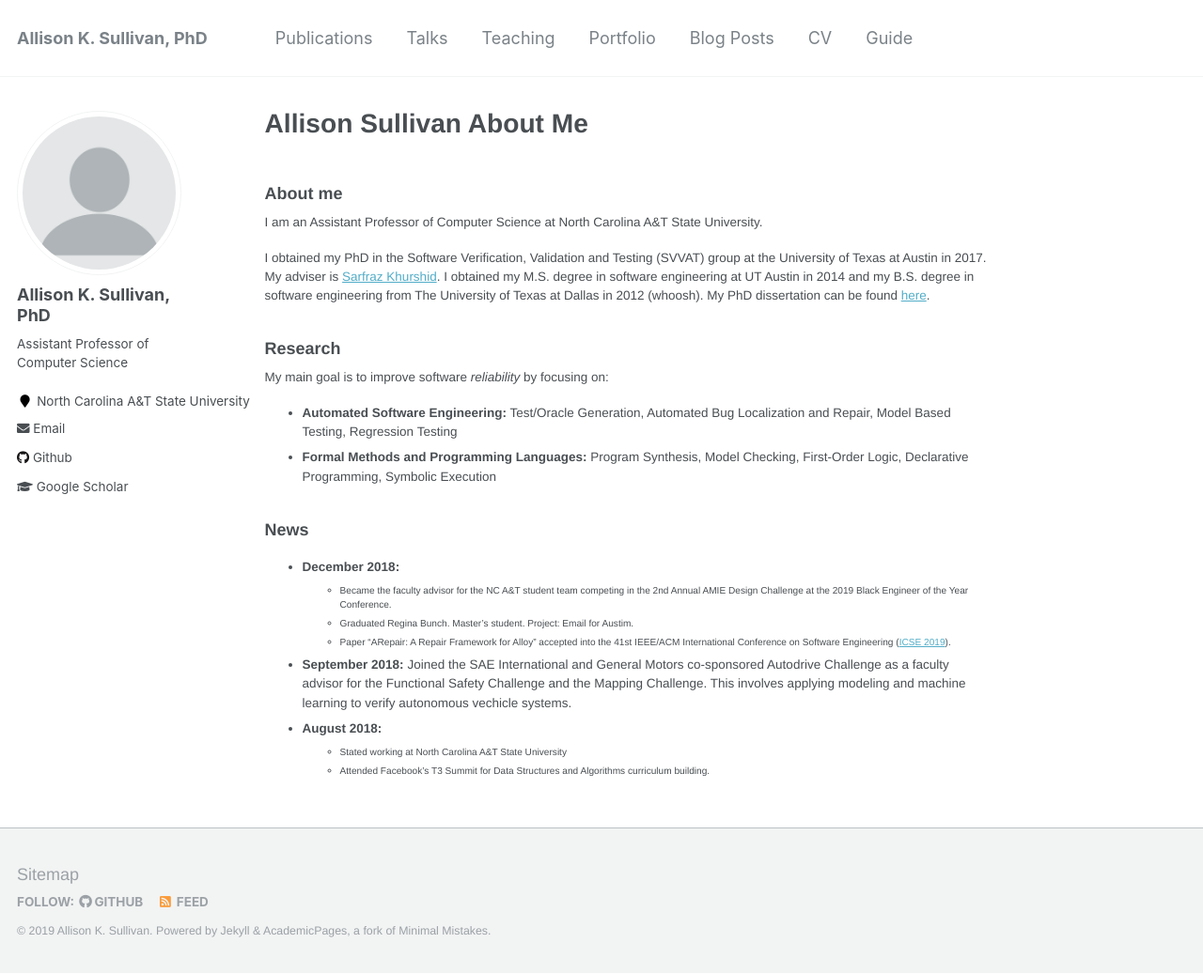
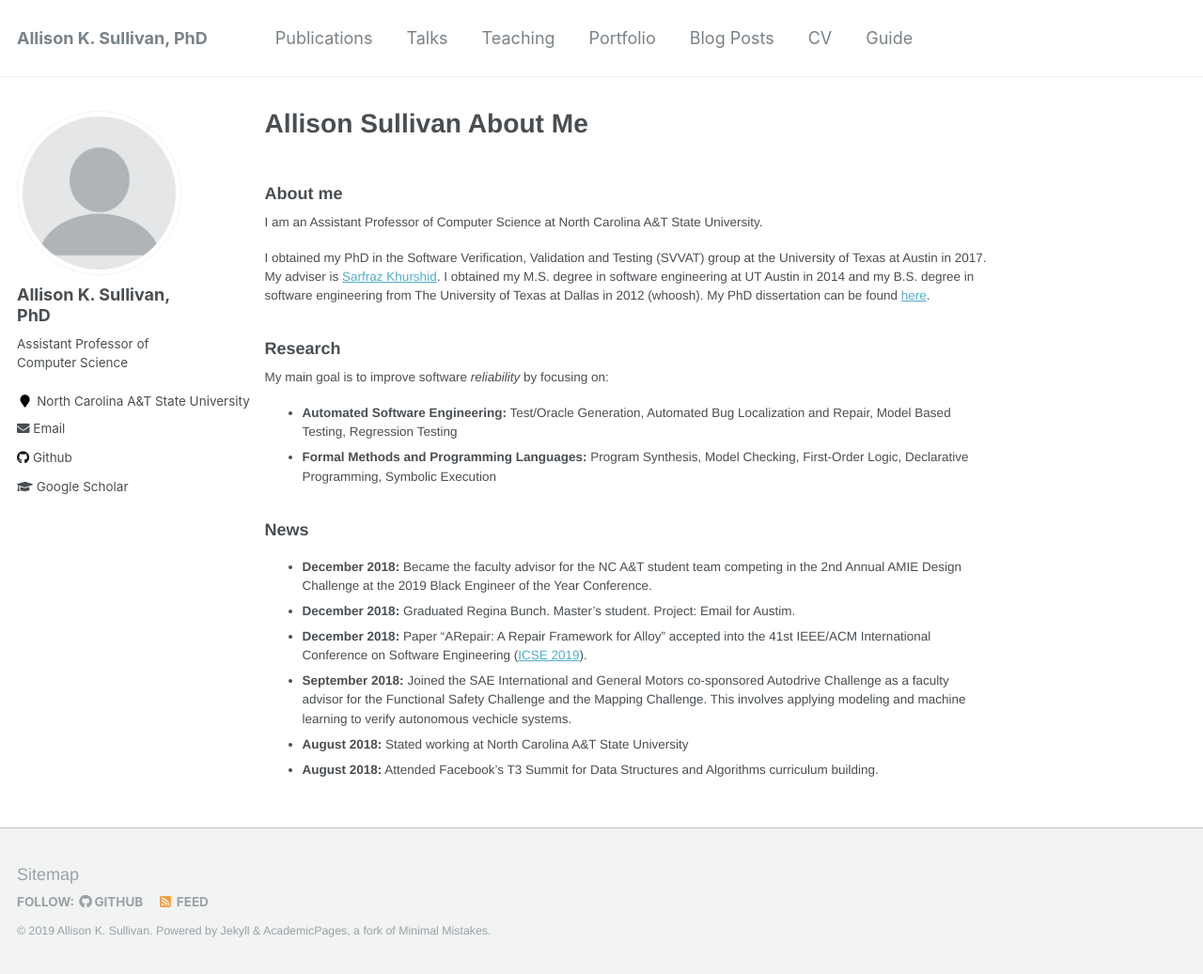
Before and after one commit to Allisonius/allisonius.github.io, a Jekyll site: the page built from _pages/about.md, in a window 1280 px wide and 1037 px high. Shown: the whole window at 94% size. Built offline with Jekyll 4.4.1, drawn with Linux system fonts in a browser that asks for light colours.

Commit message:
Update about.md

```diff
--- a/_pages/about.md
+++ b/_pages/about.md
@@ -23,11 +23,9 @@ My main goal is to improve software _reliability_ by focusing on:
 
 ### News
 
-  * **December 2018:**
-    * Became the faculty advisor for the NC A&T student team competing in the 2nd Annual AMIE Design Challenge at the 2019 Black Engineer of the Year Conference.
-    * Graduated Regina Bunch. Master's student. Project: Email for Austim.
-    * Paper "ARepair: A Repair Framework for Alloy" accepted into the 41st IEEE/ACM International Conference on Software Engineering ([ICSE 2019](#)).
+  * **December 2018:** Became the faculty advisor for the NC A&T student team competing in the 2nd Annual AMIE Design Challenge at the 2019 Black Engineer of the Year Conference.
+  * **December 2018:** Graduated Regina Bunch. Master's student. Project: Email for Austim.
+  * **December 2018:** Paper "ARepair: A Repair Framework for Alloy" accepted into the 41st IEEE/ACM International Conference on Software Engineering ([ICSE 2019](#)).
   * **September 2018:** Joined the SAE International and General Motors co-sponsored Autodrive Challenge as a faculty advisor for the Functional Safety Challenge and the Mapping Challenge. This involves applying modeling and machine learning to verify autonomous vechicle systems.
-  * **August 2018:**
-    * Stated working at North Carolina A&T State University
-    * Attended Facebook’s T3 Summit for Data Structures and Algorithms curriculum building.
+  * **August 2018:** Stated working at North Carolina A&T State University
+  * **August 2018:** Attended Facebook’s T3 Summit for Data Structures and Algorithms curriculum building.
```
